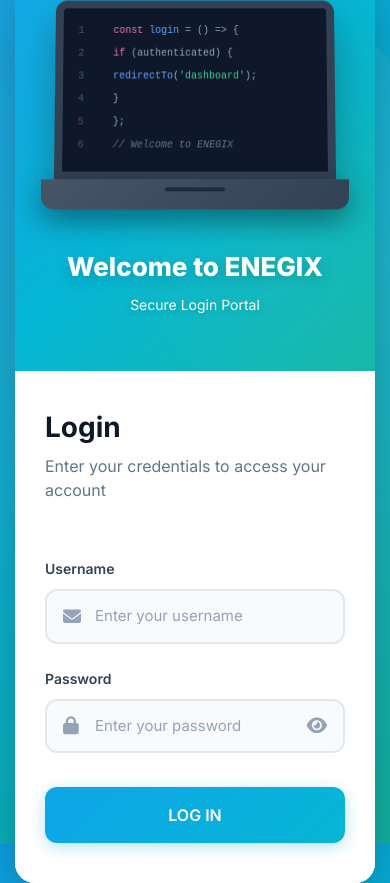
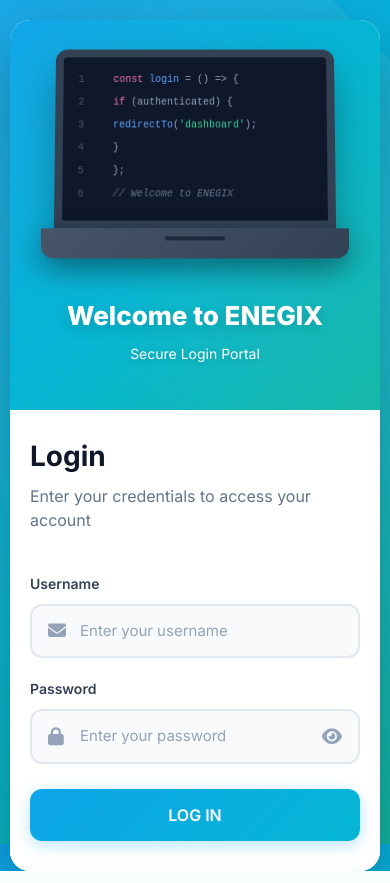
Before and after one commit to EnegixGlobal/enegix-cms, a Django app: template software_app/templates/login.html in a window 390 px wide. Run offline with Django 3.2, Linux system fonts and the light colour scheme; the template is opened without the code that fills it, so the values that code supplies are empty.

Commit message:
New changes regarding holiday list and login.html

```diff
--- a/software_app/templates/login.html
+++ b/software_app/templates/login.html
@@ -38,7 +38,7 @@
         justify-content: center;
         min-height: 100vh;
         padding: 20px;
-        overflow: hidden;
+        overflow-x: hidden;
       }
 
       /* Animated wave background */
@@ -443,6 +443,7 @@
         flex-direction: column;
         justify-content: center;
         background: #ffffff;
+        overflow-y: auto;
       }
 
       .form-header {
@@ -621,11 +622,12 @@
         .login-wrapper {
           flex-direction: column;
           max-width: 500px;
+          min-height: auto;
         }
 
         .illustration-section {
-          padding: 50px 40px;
-          min-height: 400px;
+          padding: 40px 30px;
+          min-height: 300px;
         }
 
         .laptop-container {
@@ -646,7 +648,8 @@
         }
 
         .form-section {
-          padding: 50px 40px;
+          padding: 40px 30px;
+          min-height: auto;
         }
 
         .form-header h2 {
@@ -656,16 +659,23 @@
 
       @media (max-width: 576px) {
         body {
-          padding: 15px;
+          padding: 10px;
+          align-items: flex-start;
+          padding-top: 20px;
+          padding-bottom: 20px;
         }
 
         .login-wrapper {
           border-radius: 20px;
+          width: 100%;
+          max-width: 100%;
+          min-height: auto;
+          margin-bottom: 20px;
         }
 
         .illustration-section {
-          padding: 40px 30px;
-          min-height: 350px;
+          padding: 30px 20px;
+          min-height: 250px;
         }
 
         .laptop-container {
@@ -694,7 +704,13 @@
         }
 
         .form-section {
-          padding: 40px 30px;
+          padding: 30px 20px;
+          min-height: auto;
+          justify-content: flex-start;
+        }
+
+        .form-header {
+          margin-bottom: 25px;
         }
 
         .form-header h2 {
@@ -703,6 +719,15 @@
 
         .form-control {
           padding: 14px 16px 14px 48px;
+        }
+
+        .form-group {
+          margin-bottom: 20px;
+        }
+
+        .btn-login {
+          padding: 14px;
+          margin-top: 5px;
         }
       }
     </style>
--- a/software_project/settings.py
+++ b/software_project/settings.py
@@ -66,7 +66,7 @@
 TEMPLATES = [
     {
         'BACKEND': 'django.template.backends.django.DjangoTemplates',
-        'DIRS': [],
+        'DIRS': [TEMPLATES_MYAPP_DIRS],
         'APP_DIRS': True,
         'OPTIONS': {
             'context_processors': [
```
Also changed, not shown: db.sqlite3.
